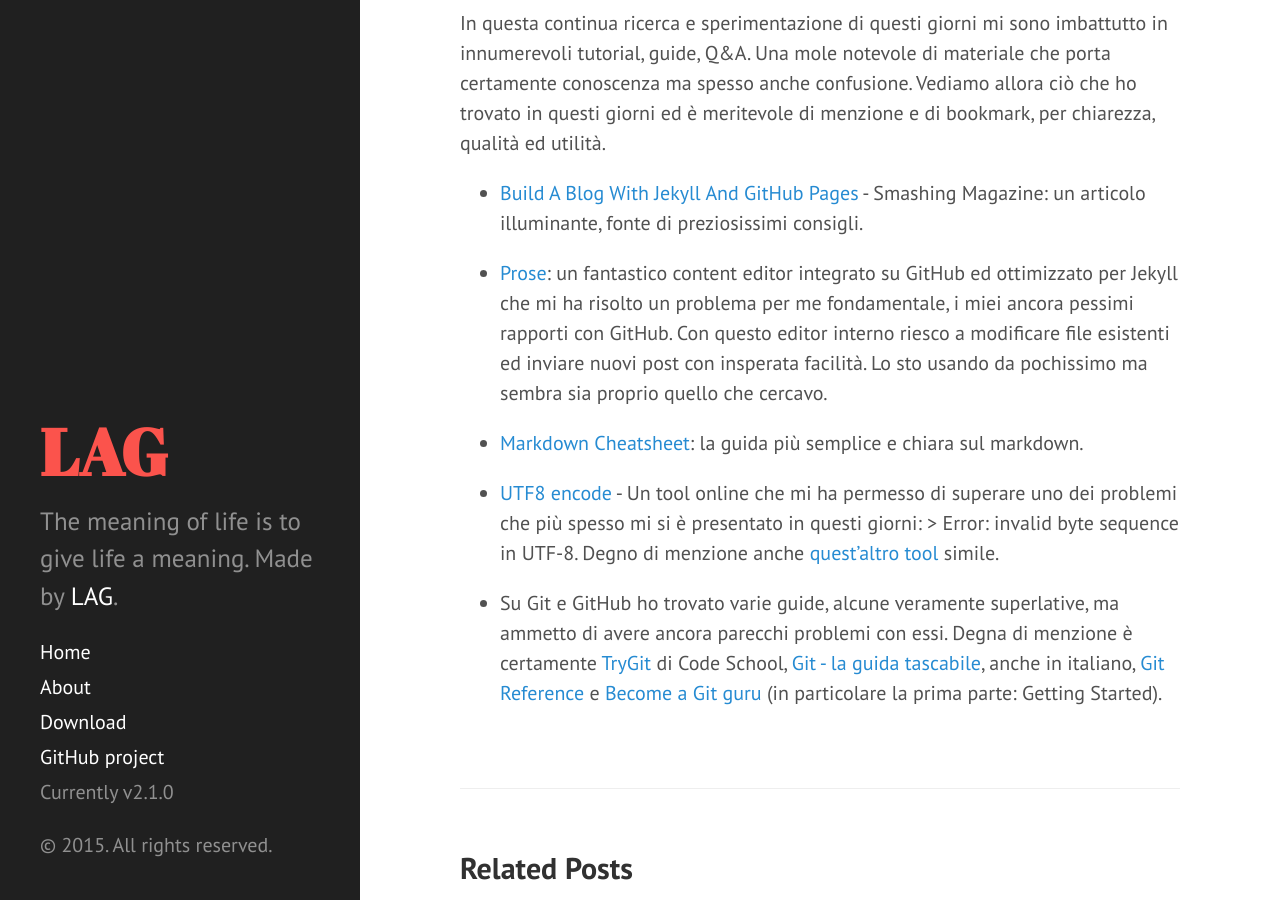
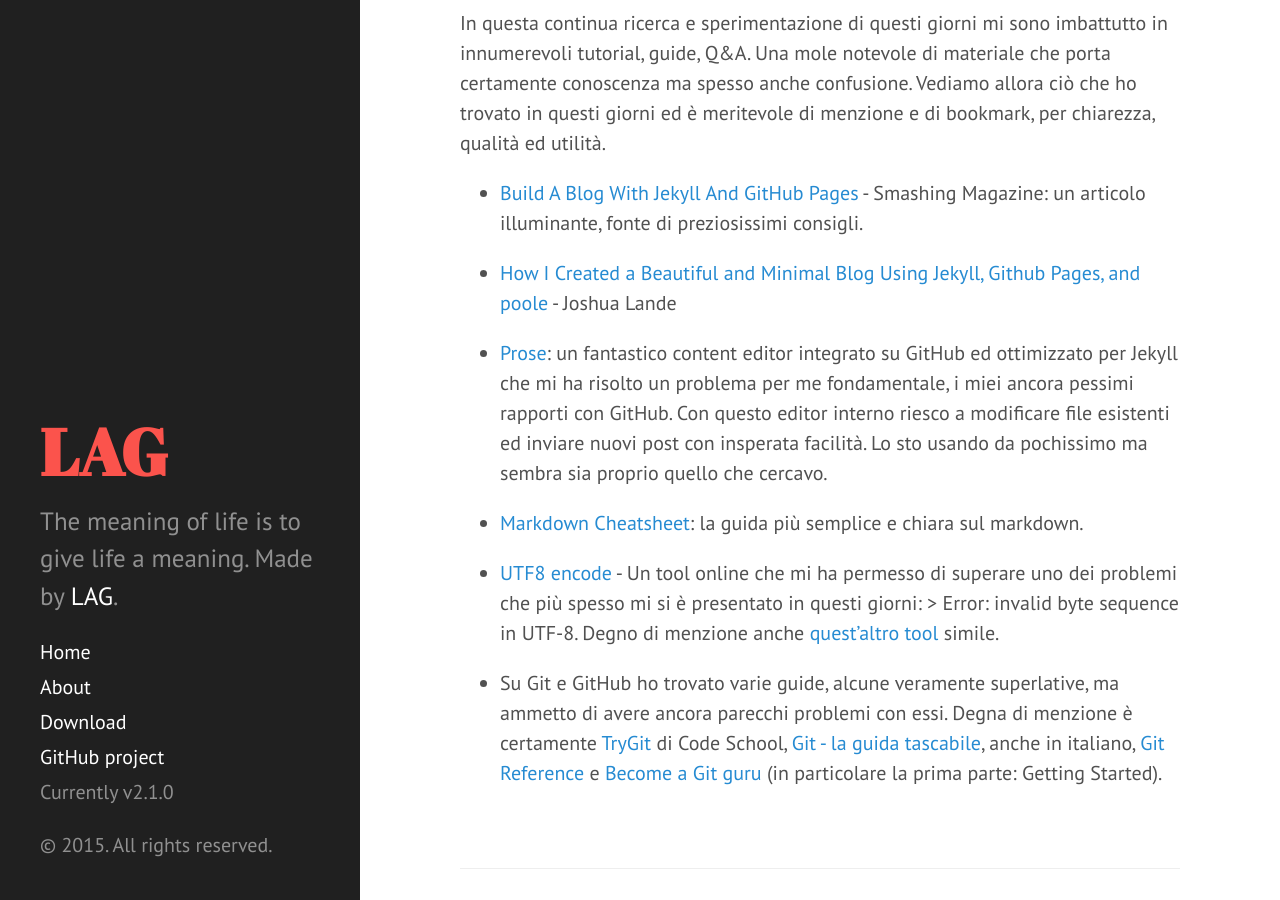
Before and after one commit to LAG12/LAG12.github.io, a Jekyll site: the page built from _posts/2015-06-19-project-resources.md, in a window 1280 px wide and 900 px high, scrolled down 746 px. Built offline with Jekyll 4.4.1, drawn with Linux system fonts in a browser that asks for light colours; Markdown is read by kramdown in place of the engine named in the settings.

Commit message:
Update 2015-06-19-project-resources.md

```diff
--- a/_posts/2015-06-19-project-resources.md
+++ b/_posts/2015-06-19-project-resources.md
@@ -21,6 +21,9 @@ In questa continua ricerca e sperimentazione di questi giorni mi sono imbattutto
 - [Build A Blog With Jekyll And GitHub Pages](http://www.smashingmagazine.com/2014/08/01/build-blog-jekyll-github-pages/) - Smashing Magazine: un articolo illuminante, fonte di preziosissimi consigli.
 
 
+- [How I Created a Beautiful and Minimal Blog Using Jekyll, Github Pages, and poole](http://joshualande.com/jekyll-github-pages-poole/) - Joshua Lande
+
+
 - [Prose](http://prose.io/#about "prose.io"): un fantastico content editor integrato su GitHub ed ottimizzato per Jekyll che mi ha risolto un problema per me fondamentale, i miei ancora pessimi rapporti con GitHub. Con questo editor interno riesco a modificare file esistenti ed inviare nuovi post con insperata facilità. Lo sto usando da pochissimo ma sembra sia proprio quello che cercavo.
 
 
```
